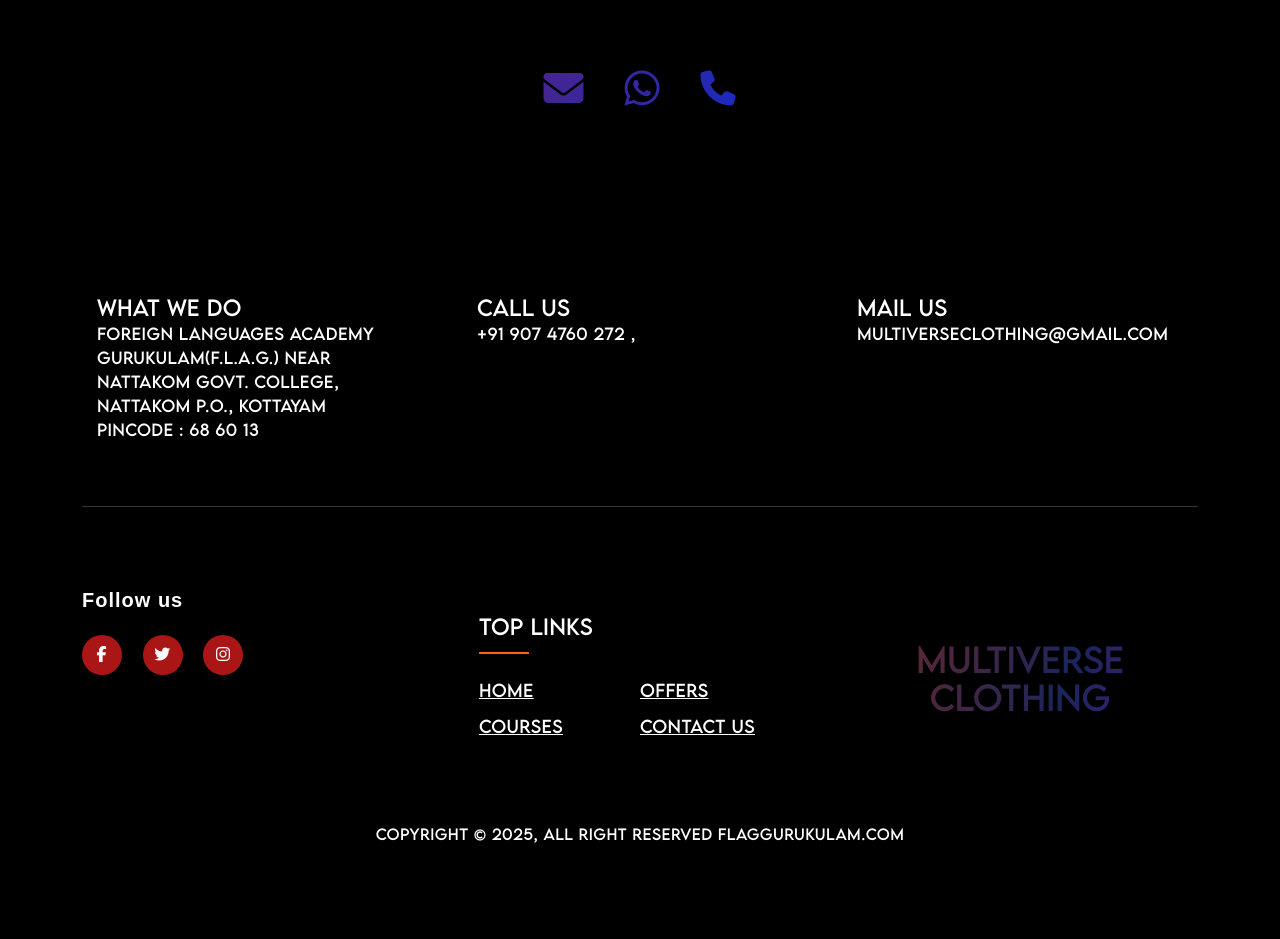
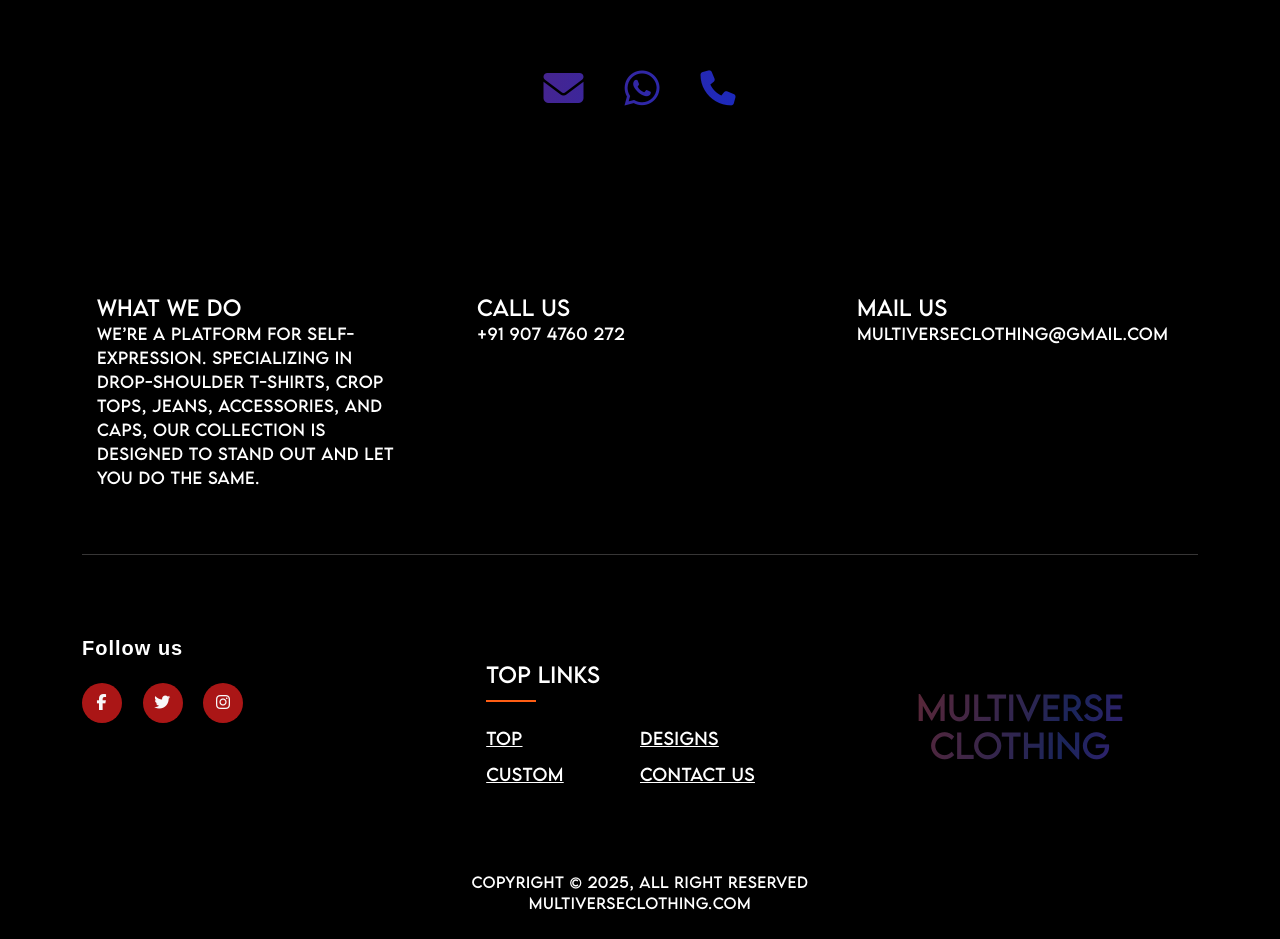
Before and after one commit to multiverse2025/clothingstore, a Django app: page / in a window 1280 px wide. Shown: the part 1652-2591 px from the top of the page. Before the commit the page ends 2495 px from the top, so only its background shows below. Run offline with Django 5.2, Linux system fonts and the light colour scheme; some libraries are stand-ins or nearby versions.

Commit message:
first commit

```diff
--- a/templates/home.html
+++ b/templates/home.html
@@ -716,10 +716,7 @@ document.querySelector("#check-icon").addEventListener("change", updateNavbarBac
                                     <div class="cta-text" style="margin-top: 20px;margin-right: 30px;">
 
                                         <h4>WHAT WE DO</h4>
-                                        <span>Foreign Languages Academy Gurukulam(F.L.A.G.)
-                                          Near Nattakom Govt. College,
-                                          Nattakom P.O.,
-                                          Kottayam<br>Pincode : 68 60 13</span>
+                                        <span>we’re a platform for self-expression. Specializing in drop-shoulder t-shirts, crop tops, jeans, accessories, and caps, our collection is designed to stand out and let you do the same.</span>
                                     </div>
                                 </div>
                             </div>
@@ -729,7 +726,7 @@ document.querySelector("#check-icon").addEventListener("change", updateNavbarBac
 
                                     <div class="cta-text" style="margin-top: 20px;">
                                         <h4>Call us</h4>
-                                        <span>+91 907 4760 272 ,</span>
+                                        <span>+91 907 4760 272</span>
 
                                     </div>
                                 </div>
@@ -765,9 +762,9 @@ document.querySelector("#check-icon").addEventListener("change", updateNavbarBac
                                         <h4>Top Links</h4>
                                     </div>
                                     <ul>
-                                        <li><a href="">Home</a></li>
-                                        <li><a href="">Offers</a></li>
-                                        <li><a href="">Courses</a></li>
+                                        <li><a href="">top</a></li>
+                                        <li><a href="">designs</a></li>
+                                        <li><a href="">custom</a></li>
                                         <li><a href="">Contact Us</a></li>
 
                                     </ul>
@@ -794,7 +791,7 @@ document.querySelector("#check-icon").addEventListener("change", updateNavbarBac
                             <div class="row"  style="display:flex;justify-content: center;align-items: center;">
                                 <div class="col-xl-6 col-lg-6 text-center ">
                                     <div class="copyright-text" >
-                                        <p>Copyright &copy; 2025, All Right Reserved flaggurukulam.com</p>
+                                        <p>Copyright &copy; 2025, All Right Reserved multiverseclothing.com</p>
                                     </div>
                                 </div>
 
```
